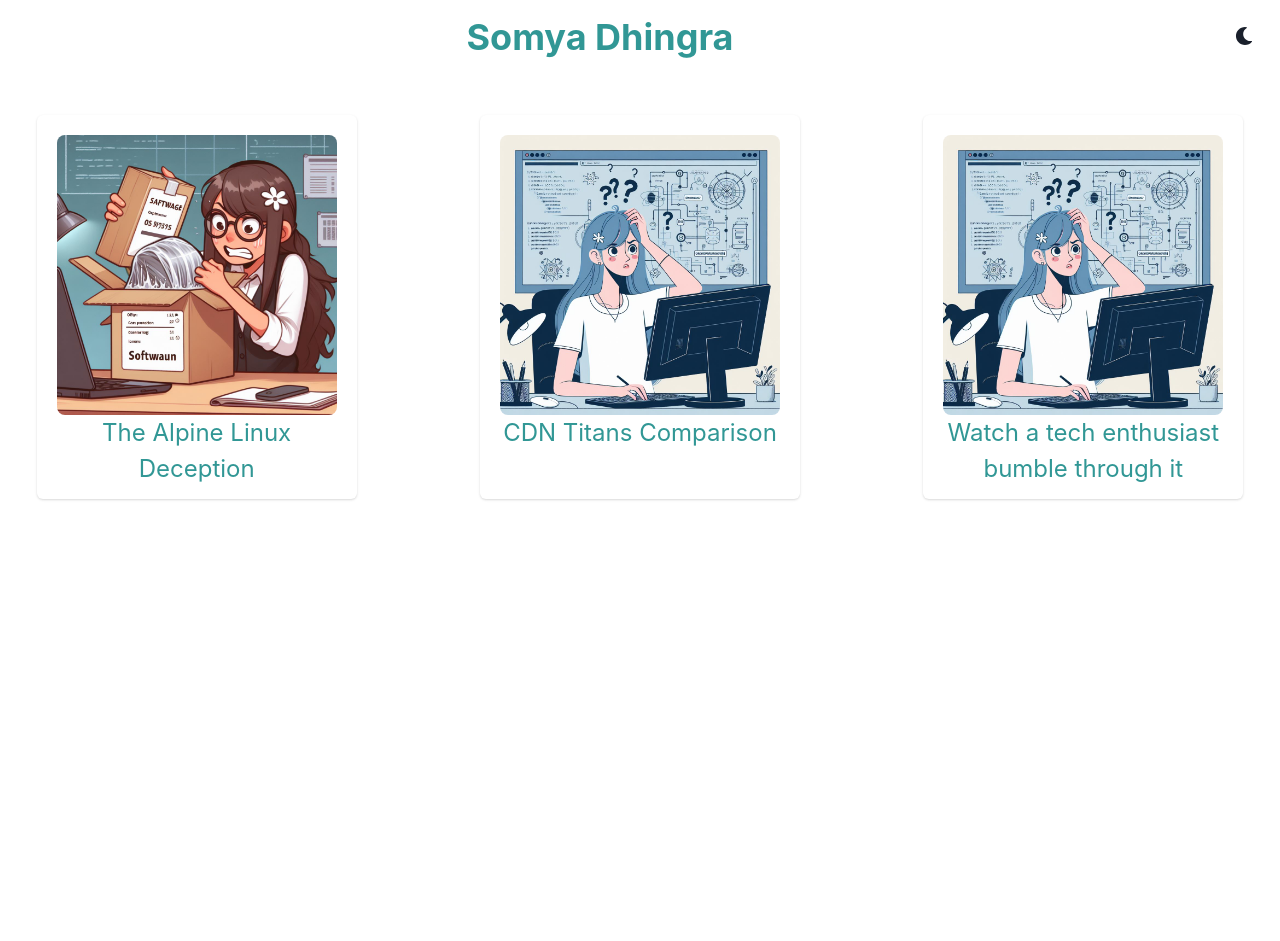
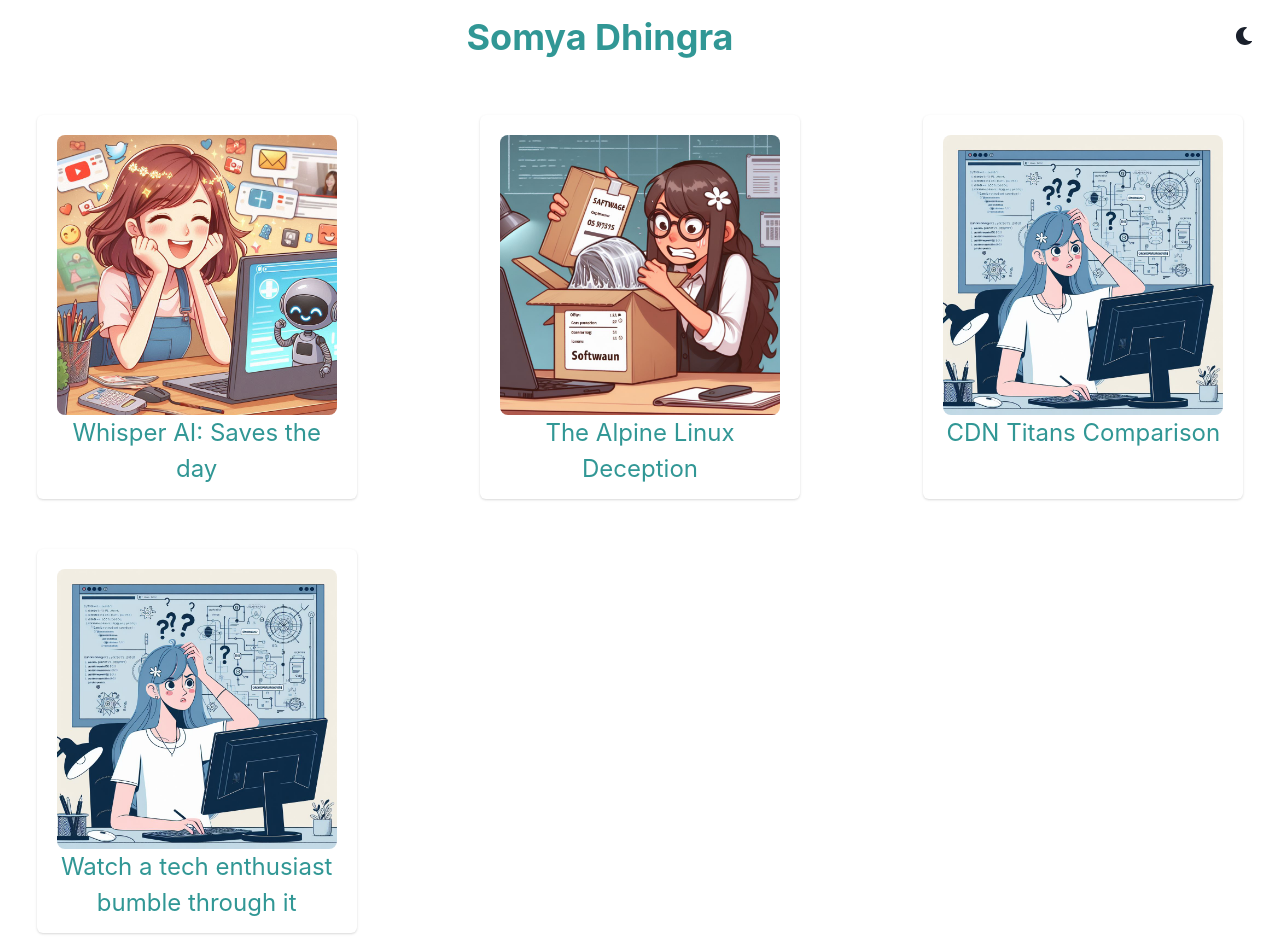
Before and after one commit to somyadh/somyadhingra, a React (Create React App) app: page /blogs in a window 1280 px wide. Before the commit the page ends 800 px from the top, so only its background shows below. Built offline with nearby package versions, Linux system fonts and the light colour scheme.

Commit message:
publish 4th blog

```diff
--- a/src/data.js
+++ b/src/data.js
@@ -31,6 +31,61 @@ exports.blogPosts = [
         "image": "./container-issue.jpg",
         "imageAltText": "Girl trying to containerise software",
         "posted_on": '01/05/2024'
+    },
+    {
+        "uid": 4,
+        "heading": "Automating Video Transcription with Python and Whisper",
+        "summary": " Whisper AI: Saves the day",
+        "fullText": `<html>
+        <head>
+            <title>Automating Video Transcription with Python and Whisper</title>
+        </head>
+        <body>
+            <p>I often revisit educational videos or courses to reinforce my understanding. However, as a non-binge-watcher, my
+                preferred mode of studying is reading. Re-watching videos can be time-consuming and prone to missing important
+                details.</p>
+            <p>With a collection of videos on my hard disk, I wanted a solution that could transcribe these videos without
+                spending much money and preferably that can be done on my laptop. My videos were in English, featuring a single
+                person speaking clearly, making it a fairly simple case for transcription.</p>
+            <p>That's how <strong>whisper-video-transcribe</strong> came about. It's a simple Python-based video transcriber that takes in a
+                folder of video files and does the following for each video:</p>
+            <h4>1. Audio Extraction:</h4>
+            <ul>
+                <li>Extracts audio from video</li>
+                <li>Each video of mine were approximately 30 minutes long and ranged from 500MB to 1.2GB.</li>
+                <li>To optimize accuracy, processing time, and show some mercy to my laptop, I extracted audio from the videos using
+                    FFmpeg, creating WAV files.</li>
+            </ul>
+            <pre><code class="language-python"># Extract audio using FFmpeg \n subprocess.call(['ffmpeg', '-i', video_path, '-vn', '-acodec', 'pcm_s16le', '-ar', '16000', '-ac', '1', audio_path])</code></pre>
+            <h4>2. Transcription:</h4>
+            <ul>
+                <li>The extracted audio is then transcribed using the OpenAI Whisper library.</li>
+                <li>After trying multiple models, I found "medium" to work best for me, despite the longer processing time.
+                </li>
+                <li>For someone who wants to transcribe English videos and has less time on their hands but can handle slightly
+                    less accurate results OR has a laptop with a lower configuration, the "base" model can provide a good
+                    balance between accuracy and speed</li>
+                <li>You can find out more about this and many other features that Whisper provides at <a
+                        href="https://github.com/openai/whisper" target="_blank">https://github.com/openai/whisper</a>.</li>
+            </ul>
+            <pre><code class="language-python"># Use Whisper to transcribe \n model = whisper.load_model("base") \n result = model.transcribe(audio_path)</code></pre>
+            <h4>3. Segment Generation:</h4>
+            <ul>
+                <li>Segment files with timing information are generated for easy navigation.</li>
+                <li>These JSON files allow me to locate the approximate timestamp where I feel something is inaccurate, enabling
+                    me to watch the video quickly and correct the transcriptions.</li>
+            </ul>
+            <p>Complete source code: <a href="https://github.com/somyadh/whisper-video-transcriber"
+                    target="_blank">https://github.com/somyadh/whisper-video-transcriber</a></p>
+            <p><strong>whisper-video-transcriber</strong> enabled quick skimming and easy reference for me,
+                saving hours of time that would otherwise be spent re-watching videos.</p>
+        </body>
+        </html>`,
+        "likes": 0,
+        "link": "/4",
+        "image": "./AISponsoredHappiness.jpg",
+        "imageAltText": "Girl Happy because of AI",
+        "posted_on": '14/05/2024'
     }
 
 ]
```
Also changed, not shown: public/AISponsoredHappiness.jpg (added).
